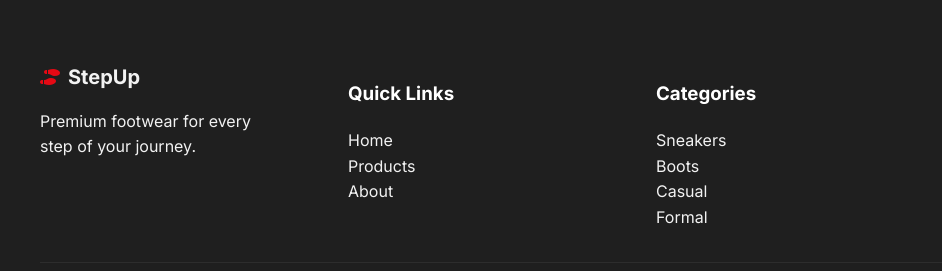
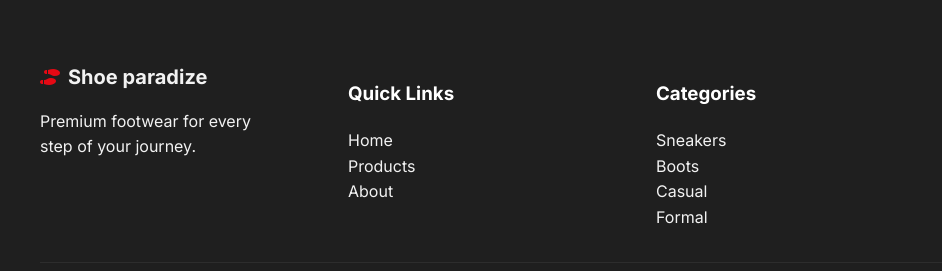
Before and after one commit to Manikanta0259/Apexplanet, a plain HTML site: page Task-5/index.html in a window 1280 px wide. Shown: the part 1646-1917 px from the top of the page, 0-942 px from the left. Drawn offline with Linux system fonts and the light colour scheme.

Commit message:
Update index.html

```diff
--- a/Task-5/index.html
+++ b/Task-5/index.html
@@ -175,7 +175,7 @@
       <div>
         <div style="display: flex; align-items: center; margin-bottom: 1rem;">
           <i class="fas fa-shoe-prints text-2xl" style="color: var(--cta-red); margin-right: 0.5rem;"></i>
-          <span style="font-size: 1.25rem; font-weight: bold;">StepUp</span>
+          <span style="font-size: 1.25rem; font-weight: bold;">Shoe paradize</span>
         </div>
         <p>Premium footwear for every<br> step of your journey.</p>
       </div>
```
